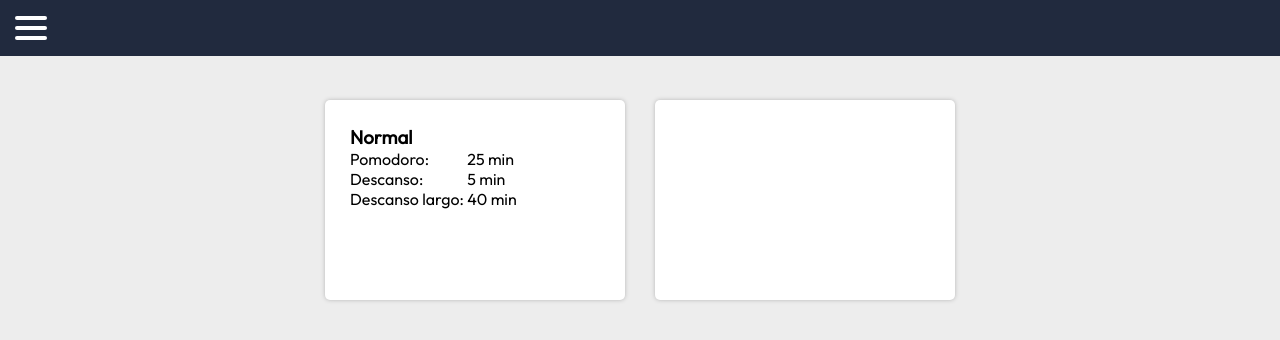
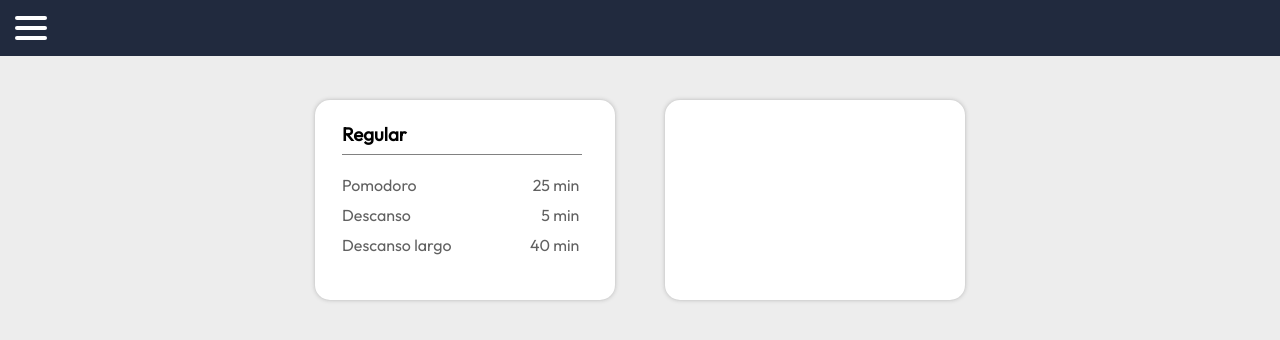
Before and after one commit to AgustinTrigo/Web_project_keep_focus, a plain HTML site: page playlist.html in a window 1280 px wide. Drawn offline with Linux system fonts and the light colour scheme; a web font is replaced by a local one.

Commit message:
adding-css

```diff
--- a/assets/style.css
+++ b/assets/style.css
@@ -260,28 +260,40 @@ button i{
     flex-flow: row wrap;
     justify-content: center;
     align-items: center;
-    gap: 30px;
+    gap: 50px;
 }
 
 .card{
     width: clamp(300px, 300px, 320px);
     height: 200px;
-    border-radius: 5px;
+    border-radius: 15px;
     background-color: white;
+    border: 2px transparent solid;
     box-shadow: 0px 0px 5px -1px rgba(36, 36, 36, 0.411);
 }
 
 .card:hover{
     border: 2px #212A3E solid;
+    box-shadow: 1px 1px 8px 1px #212a3e85;
+
 }
 
 .card-title{
     margin-left: 25px;
-    margin-top: 25px;
+    margin-top: 20px;
+}
+
+.card-title div{
+    margin-top: 8px;
+    width: 240px;
+    border-bottom: 1px solid rgb(129, 129, 129);
+
 }
 
 .card-info{
     width: 100%;
+    margin-top: 10px;
+    color: rgb(97, 97, 97);
 }
 
 .card-info-rows{
@@ -291,11 +303,12 @@ button i{
 
 .card-info li{
     list-style: none;
+    margin-top: 10px;
 }
 
 .card-info-values{
     display: inline-block;
     position: relative;
-    right: 0px;
-
+    right: -75px;
+    text-align: end;
 }
--- a/playlist.html
+++ b/playlist.html
@@ -25,14 +25,15 @@
         <section class="playlist-cards">
             <div id="modoPorDefecto" class="card">
                 <div class="card-title">
-                    <h3>Normal</h3>
+                    <h3>Regular</h3>
+                    <div></div>
                 </div>
                 <div class="card-info">
                     <div class="card-info-rows">
                         <ul>
-                            <li>Pomodoro:</li>
-                            <li>Descanso:</li>
-                            <li>Descanso largo:</li>
+                            <li>Pomodoro</li>
+                            <li>Descanso</li>
+                            <li>Descanso largo</li>
                         </ul>
                     </div>
                     <div class="card-info-values">
```
